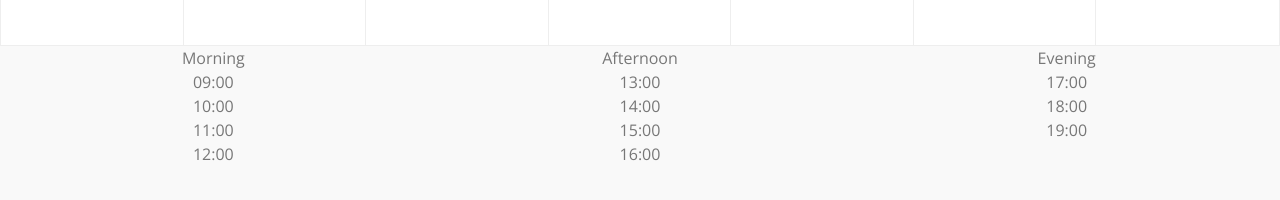
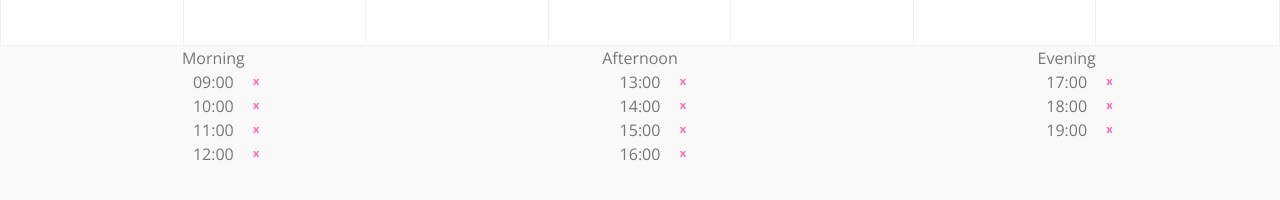
Before and after one commit to rdord/tn-book, a React (Create React App) app: page / in a window 1280 px wide. Shown: the part 478-678 px from the top of the page. Built offline with nearby package versions, Linux system fonts and the light colour scheme.

Commit message:
select hour, set unavailable hours

```diff
--- a/src/App.js
+++ b/src/App.js
@@ -2,6 +2,7 @@ import React, { useState } from 'react';
 import './App.css';
 import Calendar from './components/Calendar/Calendar';
 import TimePicker from './components/TimePicker/TimePicker';
+import { set } from 'date-fns';
 
 function App() {
   const [isAdmin, setIsAdmin] = useState(false);
@@ -9,10 +10,12 @@ function App() {
   const [workdayEnd, setWorkdayEnd] = useState(19);
   const [selectedDay, setSelectedDay] = useState(new Date());
   const [selectedHour, setSelectedHour] = useState(null);
-  const [unavailableHours, setUnavailableHours] = useState(null);
+  const [unavailableHours, setUnavailableHours] = useState([]);
+  const [appointments, setAppointments] = useState([]);
 
   const onDateClick = day => setSelectedDay(day);
   const onTimeClick = hour => setSelectedHour(hour);
+  const setUnavailable = hour => setUnavailableHours([...unavailableHours, hour]);
 
   return (
     <div className='App'>
@@ -23,6 +26,8 @@ function App() {
         selectedDay={selectedDay}
         selectedHour={selectedHour}
         onTimeClick={onTimeClick}
+        unavailableHours={unavailableHours}
+        setUnavailable={setUnavailable}
       />
     </div>
   );
--- a/src/components/TimePicker/TimePicker.css
+++ b/src/components/TimePicker/TimePicker.css
@@ -2,3 +2,34 @@
 .timepicker .slots .col {
   text-align: center;
 }
+
+.timepicker .slots .col {
+  display: flex;
+  flex-direction: column;
+  justify-content: flex-start;
+  align-items: center;
+}
+
+.timepicker .slot {
+  width: 70px;
+  cursor: pointer;
+  position: relative;
+}
+
+.timepicker .slot.selected {
+  background-color: lightpink;
+}
+
+.timepicker .slot.disabled {
+  color: rgb(204, 204, 204);
+  pointer-events: none;
+}
+
+.timepicker .slot .disable-slot {
+  position: absolute;
+  top: 3px;
+  right: -11px;
+  font-size: 11px;
+  font-weight: bold;
+  color: hotpink;
+}
--- a/src/components/TimePicker/TimePickerSlots.js
+++ b/src/components/TimePicker/TimePickerSlots.js
@@ -1,36 +1,57 @@
-import React from 'react';
+import React, { useEffect, useState } from 'react';
 import './TimePicker.css';
-import {
-  setHours,
-  differenceInHours,
-  addHours,
-  format,
-  roundToNearestMinutes,
-  setMinutes,
-  isBefore,
-  isAfter
-} from 'date-fns';
+import { differenceInHours, addHours, format, isBefore, isAfter, isSameHour, set } from 'date-fns';
 
-const TimePickerSlots = ({ workdayStart, workdayEnd, selectedDay, selectedHour, onTimeClick }) => {
-  let startHour = setHours(selectedDay, workdayStart);
-  let endHour = setHours(selectedDay, workdayEnd);
+const TimePickerSlots = ({
+  workdayStart,
+  workdayEnd,
+  selectedDay,
+  selectedHour,
+  onTimeClick,
+  unavailableHours,
+  setUnavailable
+}) => {
+  let startHour = set(selectedDay, { hours: workdayStart });
+  let endHour = set(selectedDay, { hours: workdayEnd });
   let workdayLength = differenceInHours(endHour, startHour);
 
-  const morning = [];
-  const afternoon = [];
-  const evening = [];
   const slots = { morning: [], afternoon: [], evening: [] };
-  let hour = setMinutes(roundToNearestMinutes(startHour), 0);
+  const morningEnds = set(selectedDay, { hours: 12, minutes: 1 });
+  const eveningStarts = set(selectedDay, { hours: 16 });
+  let hour = set(startHour, { minutes: 0, seconds: 0 });
+
+  useEffect(() => {
+    console.log('selectedHour', selectedHour);
+  }, [selectedHour]);
+
+  useEffect(() => {
+    console.log('unavailableHours', unavailableHours);
+  }, [unavailableHours]);
 
   for (let i = 0; i <= workdayLength; i++) {
-    const hourSlot = <div key={hour.toString()}>{format(hour, 'HH:mm')}</div>;
+    const isSelectedHour = isSameHour(hour, selectedHour);
+    const cloneHour = hour;
 
-    if (isBefore(hour, setHours(selectedDay, 12))) {
-      slots['morning'].push(hourSlot);
-    } else if (isAfter(hour, setHours(selectedDay, 16))) {
-      slots['evening'].push(hourSlot);
+    const hourSlot = (
+      <div
+        className={`slot ${isSelectedHour ? 'selected' : ''}`}
+        onClick={() => onTimeClick(cloneHour)}
+        key={hour.toString()}>
+        <div key={hour.toString()}>
+          {format(hour, 'HH:mm')}
+          <span className='disable-slot' onClick={() => setUnavailable(cloneHour)}>
+            x
+          </span>
+        </div>
+      </div>
+    );
+
+    if (isBefore(hour, morningEnds)) {
+      slots.morning.push(hourSlot);
+    } else if (isAfter(hour, eveningStarts)) {
+      slots.evening.push(hourSlot);
     } else {
-      slots['afternoon'].push(hourSlot);
+      slots.afternoon.push(hourSlot);
     }
 
     hour = addHours(hour, 1);
--- a/src/index.css
+++ b/src/index.css
@@ -85,3 +85,7 @@ input {
   justify-content: flex-end;
   text-align: right;
 }
+
+.removed {
+  display: none;
+}
```
